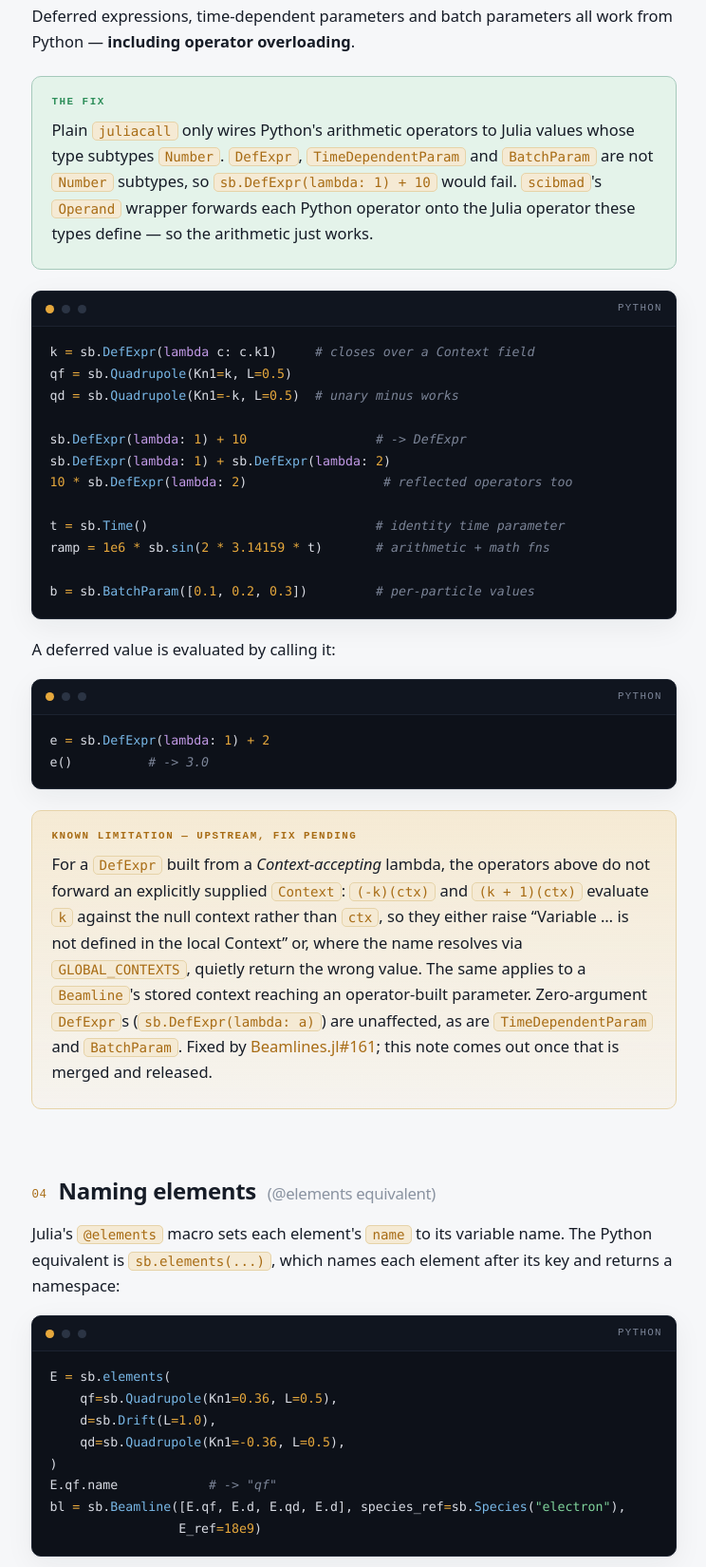
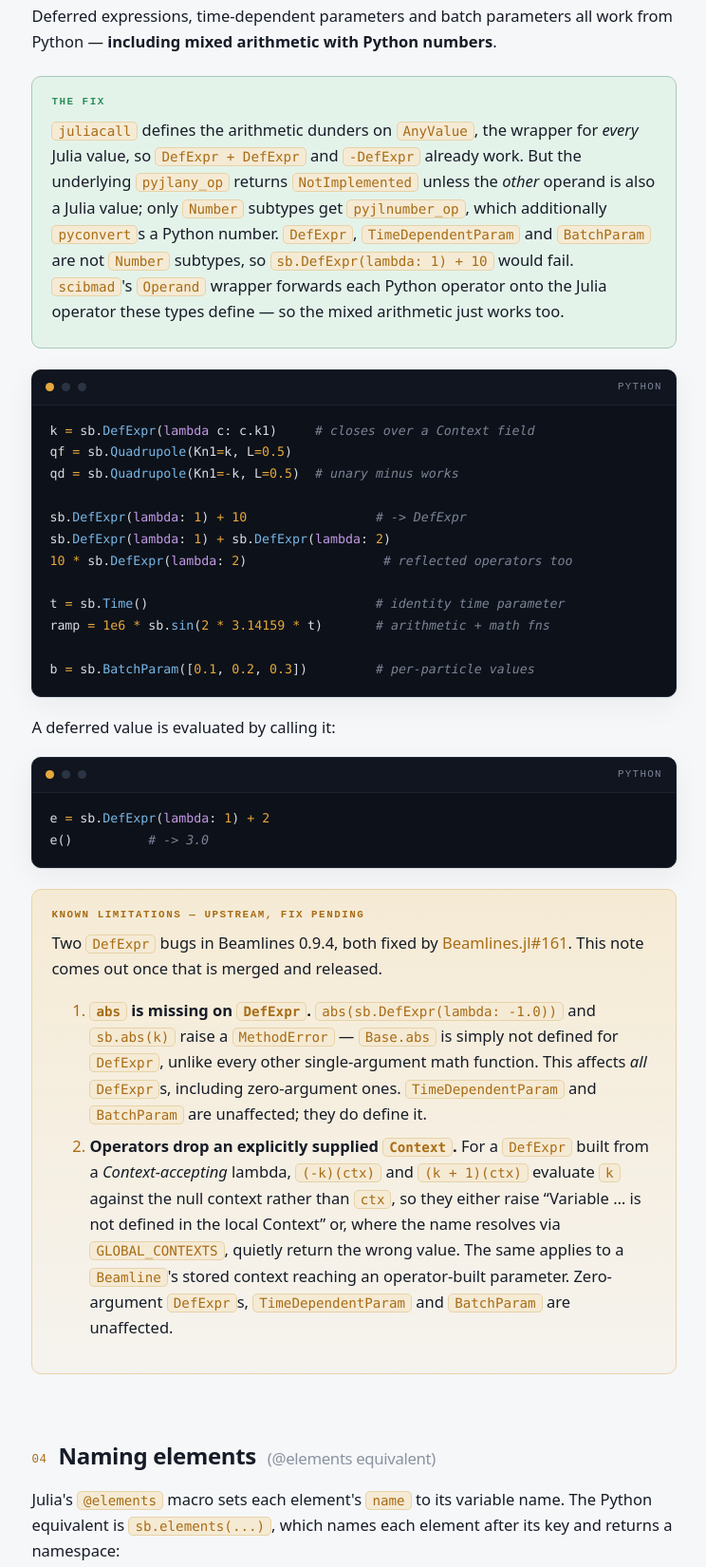
Before and after one commit to bmad-sim/PySciBmad, a plain HTML site: page docs/index.html in a window 1280 px wide. Shown: the part 1696-3346 px from the top of the page at 95% size, without its empty margins (339-1083 px from the left). Drawn offline with Linux system fonts and the light colour scheme.

Commit message:
Correct the juliacall limitation claim; document the missing DefExpr abs (#2)
Follow-up to #1, fixing three inaccuracies found in review.

The claim that juliacall "only wires arithmetic dunders for Number subtypes"
is wrong, and predates #1 (it was in _wrappers.py's docstring and both docs).
In PythonCall 0.9.35, AnyValue -- the wrapper for every Julia value -- defines
__add__/__radd__/__neg__/__abs__ and the rest. The real limitation is narrower:
pyjlany_op returns NotImplemented unless the *other* operand is also a Julia
value, whereas pyjlnumber_op additionally pyconverts a Python number. So
`DefExpr + DefExpr` and `-DefExpr` already work unaided, and only mixed
arithmetic with a Python scalar needs Operand. The conclusion (keep the
wrappers) is unchanged, but the stated reason was wrong and it obscured that
the clean fix would be in PythonCall, not SciBmad.

The "known limitation" note added in #1 also covered only half of what
Beamlines.jl#161 fixes. `abs` is not defined for DefExpr at all in Beamlines
0.9.4, so `abs(sb.DefExpr(lambda: -1.0))` and `sb.abs(k)` raise a MethodError
today -- for every DefExpr, not just Context-accepting ones. The note said
"zero-argument DefExprs are unaffected", which reads as "everything else is
fine" and would send a reader straight into that error. Both limitations are
now listed explicitly.

Finally, "all of the glue is still required" contradicted the sentence ten
lines below it noting that to_any_vector in sb.Beamline is belt-and-braces;
scoped it to the glue functions in the table.

Co-authored-by: Claude Opus 5 <noreply@anthropic.com>

```diff
--- a/docs/index.html
+++ b/docs/index.html
@@ -398,16 +398,20 @@ tw <span class="o">=</span> sb.<span class="f">twiss</span>(bl, at<span class="o
         <h2><span class="h-num">03</span>Deferred &amp; interdependent parameters</h2>
         <p>
           Deferred expressions, time-dependent parameters and batch parameters all work from
-          Python &mdash; <strong>including operator overloading</strong>.
+          Python &mdash; <strong>including mixed arithmetic with Python numbers</strong>.
         </p>
         <div class="callout good">
           <div class="cap">The fix</div>
-          <p>Plain <code>juliacall</code> only wires Python's arithmetic operators to Julia values
-          whose type subtypes <code>Number</code>. <code>DefExpr</code>, <code>TimeDependentParam</code>
-          and <code>BatchParam</code> are not <code>Number</code> subtypes, so
-          <code>sb.DefExpr(lambda: 1) + 10</code> would fail. <code>scibmad</code>'s
-          <code>Operand</code> wrapper forwards each Python operator onto the Julia operator these
-          types define &mdash; so the arithmetic just works.</p>
+          <p><code>juliacall</code> defines the arithmetic dunders on <code>AnyValue</code>, the
+          wrapper for <em>every</em> Julia value, so <code>DefExpr + DefExpr</code> and
+          <code>-DefExpr</code> already work. But the underlying <code>pyjlany_op</code> returns
+          <code>NotImplemented</code> unless the <em>other</em> operand is also a Julia value; only
+          <code>Number</code> subtypes get <code>pyjlnumber_op</code>, which additionally
+          <code>pyconvert</code>s a Python number. <code>DefExpr</code>,
+          <code>TimeDependentParam</code> and <code>BatchParam</code> are not <code>Number</code>
+          subtypes, so <code>sb.DefExpr(lambda: 1) + 10</code> would fail.
+          <code>scibmad</code>'s <code>Operand</code> wrapper forwards each Python operator onto the
+          Julia operator these types define &mdash; so the mixed arithmetic just works too.</p>
         </div>
         <div class="code">
           <div class="code-bar"><span class="lamp amber"></span><span class="lamp"></span><span class="lamp"></span><span class="tag">python</span></div>
@@ -431,19 +435,28 @@ b <span class="o">=</span> sb.<span class="f">BatchParam</span>([<span class="n"
 e()          <span class="c"># -> 3.0</span></pre>
         </div>
         <div class="callout">
-          <div class="cap">Known limitation &mdash; upstream, fix pending</div>
-          <p>For a <code>DefExpr</code> built from a <em>Context-accepting</em> lambda, the
-          operators above do not forward an explicitly supplied <code>Context</code>:
-          <code>(-k)(ctx)</code> and <code>(k + 1)(ctx)</code> evaluate <code>k</code> against the
-          null context rather than <code>ctx</code>, so they either raise
-          &ldquo;Variable &hellip; is not defined in the local Context&rdquo; or, where the name
-          resolves via <code>GLOBAL_CONTEXTS</code>, quietly return the wrong value. The same
-          applies to a <code>Beamline</code>'s stored context reaching an operator-built
-          parameter. Zero-argument <code>DefExpr</code>s
-          (<code>sb.DefExpr(lambda: a)</code>) are unaffected, as are
-          <code>TimeDependentParam</code> and <code>BatchParam</code>. Fixed by
-          <a href="https://github.com/bmad-sim/Beamlines.jl/pull/161">Beamlines.jl#161</a>;
-          this note comes out once that is merged and released.</p>
+          <div class="cap">Known limitations &mdash; upstream, fix pending</div>
+          <p>Two <code>DefExpr</code> bugs in Beamlines 0.9.4, both fixed by
+          <a href="https://github.com/bmad-sim/Beamlines.jl/pull/161">Beamlines.jl#161</a>. This
+          note comes out once that is merged and released.</p>
+          <ol>
+            <li><b><code>abs</code> is missing on <code>DefExpr</code>.</b>
+            <code>abs(sb.DefExpr(lambda: -1.0))</code> and <code>sb.abs(k)</code> raise a
+            <code>MethodError</code> &mdash; <code>Base.abs</code> is simply not defined for
+            <code>DefExpr</code>, unlike every other single-argument math function. This affects
+            <em>all</em> <code>DefExpr</code>s, including zero-argument ones.
+            <code>TimeDependentParam</code> and <code>BatchParam</code> are unaffected; they do
+            define it.</li>
+            <li><b>Operators drop an explicitly supplied <code>Context</code>.</b> For a
+            <code>DefExpr</code> built from a <em>Context-accepting</em> lambda,
+            <code>(-k)(ctx)</code> and <code>(k + 1)(ctx)</code> evaluate <code>k</code> against the
+            null context rather than <code>ctx</code>, so they either raise
+            &ldquo;Variable &hellip; is not defined in the local Context&rdquo; or, where the name
+            resolves via <code>GLOBAL_CONTEXTS</code>, quietly return the wrong value. The same
+            applies to a <code>Beamline</code>'s stored context reaching an operator-built
+            parameter. Zero-argument <code>DefExpr</code>s, <code>TimeDependentParam</code> and
+            <code>BatchParam</code> are unaffected.</li>
+          </ol>
         </div>
       </section>
 
@@ -559,7 +572,8 @@ sb.<span class="f">Context</span>(k1<span class="o">=</span><span class="n">0.36
           should eventually move into <code>PythonCall</code> package extensions in the relevant
           SciBmad subpackages (so no package depends on <code>PythonCall</code> directly), at which
           point the corresponding glue here can be dropped. Each piece is up as a
-          <b>draft PR</b>; none is merged or released yet, so all of the glue is still required.
+          <b>draft PR</b>; none is merged or released yet, so every glue function below is still
+          required.
         </p>
         <ul>
           <li>Generalize <code>twiss(&hellip;; at::Union{Colon, Vector})</code> to accept
@@ -584,11 +598,19 @@ sb.<span class="f">Context</span>(k1<span class="o">=</span><span class="n">0.36
           call in <code>sb.Beamline</code> is belt-and-braces rather than required.
         </p>
         <div class="callout">
-          <div class="cap">Not upstream work</div>
+          <div class="cap">Not upstream work &mdash; at least, not SciBmad's</div>
           <p>The operator-overloading wrappers in <code>_wrappers.py</code> compensate for a
-          <code>juliacall</code> limitation &mdash; arithmetic dunders are only wired up for
-          <code>Number</code> subtypes &mdash; not for anything missing in SciBmad, so they stay
-          regardless.</p>
+          <code>juliacall</code> limitation, not for anything missing in SciBmad. The limitation is
+          narrower than &ldquo;no operators&rdquo;: <code>juliacall</code> defines the arithmetic
+          dunders on <code>AnyValue</code>, the wrapper for <em>every</em> Julia value, so
+          <code>DefExpr + DefExpr</code> and <code>-DefExpr</code> already work unaided. But
+          <code>pyjlany_op</code> returns <code>NotImplemented</code> unless the <em>other</em>
+          operand is also a Julia value; only <code>Number</code> subtypes get
+          <code>pyjlnumber_op</code>, which additionally <code>pyconvert</code>s a Python number. So
+          it is specifically <b>mixed arithmetic with a Python scalar</b> &mdash;
+          <code>DefExpr(&hellip;) + 10</code>, <code>10 * DefExpr(&hellip;)</code> &mdash; that needs
+          <code>Operand</code>. The clean upstream fix would be in PythonCall itself (give
+          <code>pyjlany_op</code> the same convert fallback), not in SciBmad.</p>
         </div>
         <p style="margin-top:22px">
           <b>Verified against:</b> Julia 1.10.11 (LTS), SciBmad 0.4.2, Beamlines 0.9.4,
```
Also changed, not shown: 2 other files.
